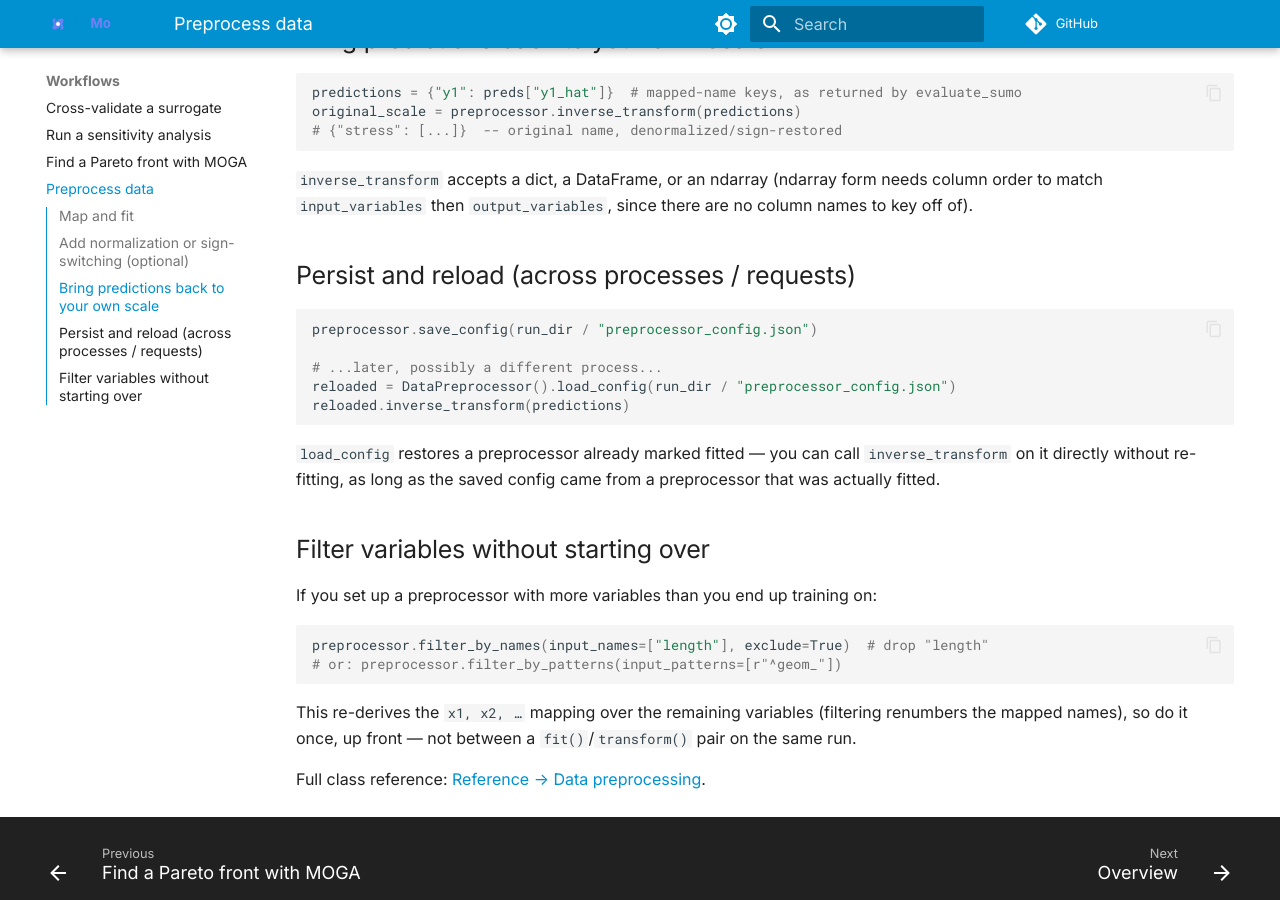
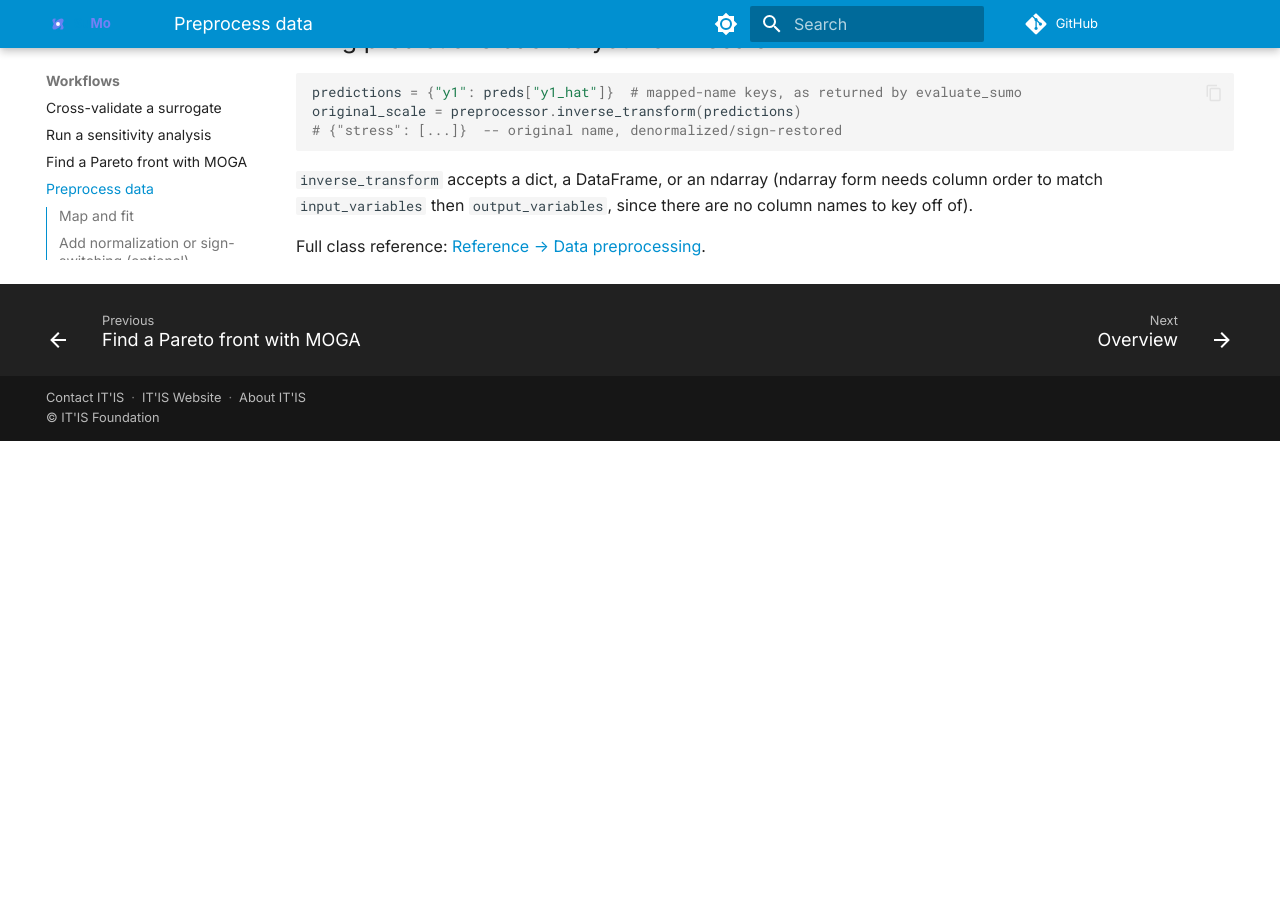
Before and after one commit to ITISFoundation/itis-sumo, an MkDocs documentation site: the page built from docs/how-to/preprocess.md, in a window 1280 px wide and 900 px high, scrolled down 1035 px. Built offline with MkDocs 1.6.1 and Material for MkDocs 9.7.7, drawn with Linux system fonts in a browser that asks for light colours; comment, search, counter and statistics services are not loaded; after the commit the page ends 1476 px from its top, so only the background shows below that.

Commit message:
docs: drop how-to sections for dead preprocessor persist/filter APIs
Companion of the A1 filter-API deletion (section already described a
removed surface) and of the A6 save/load removal that follows.

Co-authored-by: Qwen3.8 Flash Next NVFP4 (AWS vLLM) <noreply@anthropic.com>

````diff
--- a/docs/how-to/preprocess.md
+++ b/docs/how-to/preprocess.md
@@ -55,32 +55,4 @@ original_scale = preprocessor.inverse_transform(predictions)
 form needs column order to match `input_variables` then `output_variables`,
 since there are no column names to key off of).
 
-## Persist and reload (across processes / requests)
-
-```python
-preprocessor.save_config(run_dir / "preprocessor_config.json")
-
-# ...later, possibly a different process...
-reloaded = DataPreprocessor().load_config(run_dir / "preprocessor_config.json")
-reloaded.inverse_transform(predictions)
-```
-
-`load_config` restores a preprocessor already marked fitted — you can call
-`inverse_transform` on it directly without re-fitting, as long as the saved
-config came from a preprocessor that was actually fitted.
-
-## Filter variables without starting over
-
-If you set up a preprocessor with more variables than you end up training
-on:
-
-```python
-preprocessor.filter_by_names(input_names=["length"], exclude=True)  # drop "length"
-# or: preprocessor.filter_by_patterns(input_patterns=[r"^geom_"])
-```
-
-This re-derives the `x1, x2, …` mapping over the remaining variables
-(filtering renumbers the mapped names), so do it once, up front — not
-between a `fit()`/`transform()` pair on the same run.
-
 Full class reference: [Reference → Data preprocessing](../reference/preprocess.md).
````
